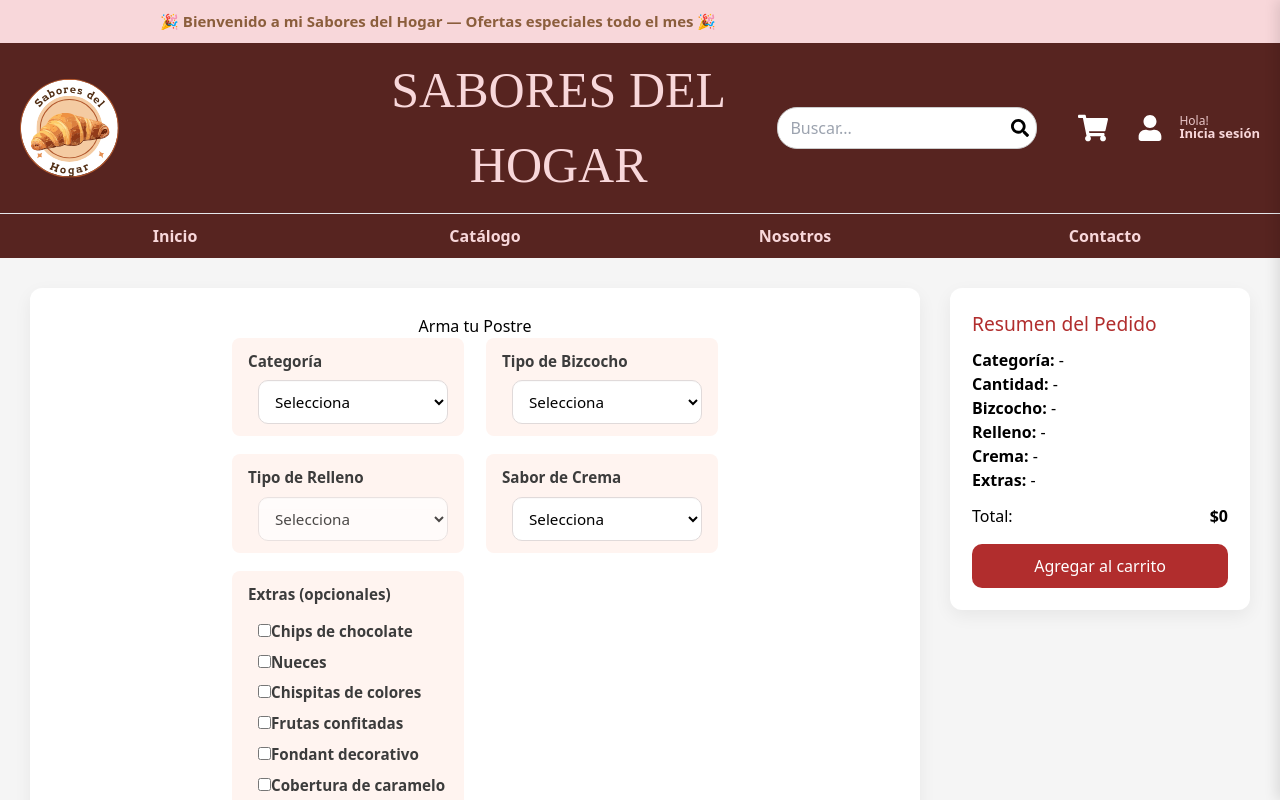
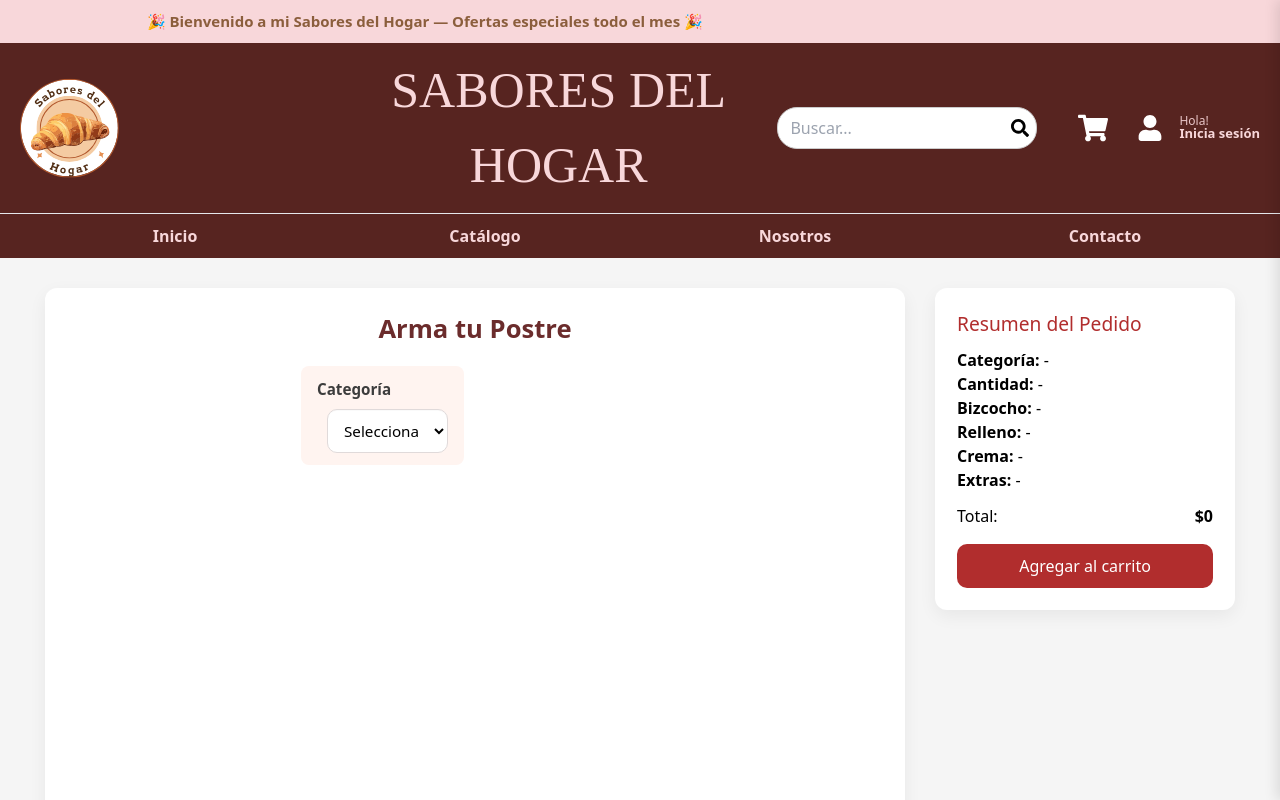
Before and after one commit to Ki4ra1109/sabores-del-hogar, a React (Vite) app in the folder frontend/: page /postre in a window 1280 px wide. Shown: the top 800 px of the page. Built offline with nearby package versions, Linux system fonts and the light colour scheme.

Commit message:
feat: arreglos finales arma tu postre

```diff
--- a/frontend/src/views/Postre/Postre.css
+++ b/frontend/src/views/Postre/Postre.css
@@ -1,7 +1,7 @@
-/* Layout general */
 .postre-container {
   display: flex;
   align-items: flex-start;
+  justify-content: center; /* <-- Agregado para centrar */
   gap: 30px;
   padding: 30px;
   background-color: #f5f5f5;
@@ -9,29 +9,28 @@
   box-sizing: border-box;
 }
 
-/* Card del formulario (izquierda) */
 .postre-card {
   background: #fff;
   border-radius: 12px;
-  padding: 26px;
+  padding: 22px;
   box-shadow: 0 6px 18px rgba(0, 0, 0, 0.06);
-  flex: 1 1 700px;    /* crece para ocupar el espacio disponible */
+  flex: 1 1 540px;
   min-width: 420px;
+  max-width: 860px;
   display: flex;
-  flex-direction: column; /* importante: h2 arriba y luego el grid */
+  flex-direction: column;
   box-sizing: border-box;
+  min-height: 680px;
 }
 
-/* Título encima del grid */
 .titulo-formulario {
   font-size: 1.6rem;
   font-weight: 700;
   margin: 0 0 18px 0;
   color: #6b2c2c;
-  text-align: left; /* o center si prefieres */
+  text-align: left;
 }
 
-/* Grid de campos: dos columnas consistentes */
 .postre-form-grid {
   display: grid;
   grid-template-columns: repeat(2, minmax(0, 1fr));
@@ -40,25 +39,21 @@
   align-items: start;
 }
 
-/* Si quieres que algún campo ocupe las 2 columnas: .full */
 .postre-form-grid .full {
   grid-column: 1 / -1;
 }
 
-/* Campo individual: etiqueta arriba, input debajo */
 .campo {
   display: flex;
   flex-direction: column;
   gap: 8px;
 }
-
 .campo label {
   font-weight: 700;
   font-size: 0.95rem;
   color: #3c3c3c;
 }
 
-/* Inputs y selects */
 .campo input[type="text"],
 .campo input[type="number"],
 .campo select,
@@ -72,7 +67,6 @@
   box-sizing: border-box;
 }
 
-/* checkbox inline small tweak */
 .checkbox-inline {
   display: flex;
   align-items: center;
@@ -80,15 +74,29 @@
   font-weight: 600;
 }
 
-/* Extras y checkbox group */
+.campo.filler {
+  visibility: hidden;
+  min-height: 56px;
+}
+
+.campo-extras {
+  padding: 12px;
+  border: 1px dashed #e6caca;
+  border-radius: 10px;
+  background: #fff9f9;
+}
+.campo-extras > label {
+  color: #6b2c2c;
+}
+
 .campo-extras .checkbox-group {
-  display: flex;
-  flex-direction: column;
-  gap: 8px;
+  display: grid;
+  grid-template-columns: repeat(auto-fit, minmax(160px, 1fr));
+  gap: 10px;
   margin-top: 6px;
 }
 
-/* Card resumen (derecha) */
+/* Card resumen (derecha) - NO TOCAR */
 .resumen-card {
   background: #fff;
   border-radius: 12px;
@@ -99,7 +107,6 @@
   flex-direction: column;
   box-sizing: border-box;
 }
-
 .resumen-card h3 {
   margin: 0 0 10px 0;
   color: #b12d2d;
@@ -114,7 +121,6 @@
   align-items: center;
   font-size: 1rem;
 }
-
 .btn-agregar {
   margin-top: 16px;
   background: #b12d2d;
@@ -125,7 +131,6 @@
   font-size: 1rem;
   cursor: pointer;
 }
-
 .btn-agregar:hover {
   background: #8f2222;
 }
@@ -146,9 +151,17 @@
   .postre-card {
     min-width: 0;
     width: 100%;
+    min-height: unset;
   }
   .resumen-card {
     width: 100%;
     order: 2;
   }
 }
+
+.contenedor-extras-resumen {
+  display: flex;
+  justify-content: center;
+  gap: 2rem;
+  margin-top: 2rem;
+}
--- a/frontend/src/views/Postre/Postre.jsx
+++ b/frontend/src/views/Postre/Postre.jsx
@@ -86,14 +86,17 @@ const Postre = () => {
     cupcakeConRelleno,
   ]);
 
-  const onChangePersonas = (e) => setPersonas(Math.max(15, parseInt(e.target.value || 15, 10)));
-  const onChangeCantidad = (e) => setCantidad(Math.max(6, parseInt(e.target.value || 6, 10)));
+  const onChangePersonas = (e) =>
+    setPersonas(Math.max(15, parseInt(e.target.value || 15, 10)));
+  const onChangeCantidad = (e) =>
+    setCantidad(Math.max(6, parseInt(e.target.value || 6, 10)));
 
   const handleAgregar = () => {
     if (
       !opcion ||
       (opcion === "torta" && (!bizcocho || !crema || !relleno)) ||
-      (opcion === "cupcake" && (!bizcocho || !crema || (cupcakeConRelleno && !relleno))) ||
+      (opcion === "cupcake" &&
+        (!bizcocho || !crema || (cupcakeConRelleno && !relleno))) ||
       (opcion === "tartaleta" && (!fruta1 && !fruta2))
     ) {
       alert("Completa los campos requeridos antes de agregar al carrito.");
@@ -130,8 +133,10 @@ const Postre = () => {
             ? relleno
             : undefined,
         crema,
-        frutas: opcion === "tartaleta" ? [fruta1, fruta2].filter(Boolean) : undefined,
-        decoracion: opcion === "tartaleta" ? decoracion || "Sin decoración" : undefined,
+        frutas:
+          opcion === "tartaleta" ? [fruta1, fruta2].filter(Boolean) : undefined,
+        decoracion:
+          opcion === "tartaleta" ? decoracion || "Sin decoración" : undefined,
         mensajeTorta: opcion === "torta" ? mensajeTorta || "Sin mensaje" : undefined,
         extras,
       },
@@ -146,22 +151,21 @@ const Postre = () => {
         const current = JSON.parse(localStorage.getItem("carrito") || "[]");
         current.push(producto);
         localStorage.setItem("carrito", JSON.stringify(current));
-        window.dispatchEvent(new CustomEvent("carrito:agregado", { detail: producto }));
+        window.dispatchEvent(
+          new CustomEvent("carrito:agregado", { detail: producto })
+        );
       } catch {}
     }
 
     alert("¡Producto agregado al carrito!");
   };
 
-  return (
-    <>
-      <Header />
-      <div className="postre-container">
-        <div className="postre-card">
-          <h2>Arma tu Postre</h2>
-          <div className="postre-form-grid">
-            {/* categoría */}
-            <div className="campo">
+  /* --------- Construimos el grid en pares y con tamaño constante --------- */
+  const fields = [];
+
+  // Categoría (siempre)
+  fields.push(
+    <div className="campo" key="cat">
       <label>Categoría</label>
       <select
         value={opcion}
@@ -181,14 +185,23 @@ const Postre = () => {
         <option value="tartaleta">Tartaleta</option>
       </select>
     </div>
+  );
 
-            {opcion === "torta" && (
-              <>
-                <div className="campo">
+  // Cantidades / Mensaje / Bizcocho / Relleno / Crema según categoría
+  if (opcion === "torta") {
+    fields.push(
+      <div className="campo" key="per">
         <label>Cantidad de personas (mín. 15)</label>
-                  <input type="number" min={15} value={personasOK} onChange={onChangePersonas} />
+        <input
+          type="number"
+          min={15}
+          value={personasOK}
+          onChange={onChangePersonas}
+        />
       </div>
-                <div className="campo">
+    );
+    fields.push(
+      <div className="campo" key="msg">
         <label>Mensaje (gratis)</label>
         <input
           type="text"
@@ -197,18 +210,9 @@ const Postre = () => {
           onChange={(e) => setMensajeTorta(e.target.value)}
         />
       </div>
-              </>
-            )}
-            {(opcion === "cupcake" || opcion === "tartaleta") && (
-              <div className="campo">
-                <label>Cantidad (mín. 6)</label>
-                <input type="number" min={6} value={cantidadOK} onChange={onChangeCantidad} />
-              </div>
-            )}
-
-            {/* bizcocho */}
-            {opcion !== "tartaleta" && (
-              <div className="campo">
+    );
+    fields.push(
+      <div className="campo" key="biz">
         <label>Tipo de Bizcocho</label>
         <select value={bizcocho} onChange={(e) => setBizcocho(e.target.value)}>
           <option value="">Selecciona</option>
@@ -218,15 +222,63 @@ const Postre = () => {
           <option value="zanahoria">Zanahoria</option>
         </select>
       </div>
-            )}
-
-            {/* relleno */}
-            {opcion !== "tartaleta" && (
-              <div className="campo">
+    );
+    fields.push(
+      <div className="campo" key="rel-torta">
         <label>Tipo de Relleno</label>
-                {opcion === "cupcake" ? (
-                  <>
-                    <label>
+        <select
+          value={relleno}
+          onChange={(e) => setRelleno(e.target.value)}
+          disabled={opcion !== "torta"}
+        >
+          <option value="">Selecciona</option>
+          <option value="frutilla">Frutilla</option>
+          <option value="manjar">Manjar</option>
+          <option value="cremaPastelera">Crema Pastelera</option>
+          <option value="zanahoria">Crema de zanahoria</option>
+        </select>
+      </div>
+    );
+    fields.push(
+      <div className="campo" key="cre">
+        <label>Sabor de Crema</label>
+        <select value={crema} onChange={(e) => setCrema(e.target.value)}>
+          <option value="">Selecciona</option>
+          <option value="vainilla">Vainilla</option>
+          <option value="chocolate">Chocolate</option>
+          <option value="frutilla">Frutilla</option>
+          <option value="zanahoria">Zanahoria</option>
+        </select>
+      </div>
+    );
+  } else if (opcion === "cupcake") {
+    fields.push(
+      <div className="campo" key="cant-ck">
+        <label>Cantidad (mín. 6)</label>
+        <input
+          type="number"
+          min={6}
+          value={cantidadOK}
+          onChange={onChangeCantidad}
+        />
+      </div>
+    );
+    fields.push(
+      <div className="campo" key="biz-ck">
+        <label>Tipo de Bizcocho</label>
+        <select value={bizcocho} onChange={(e) => setBizcocho(e.target.value)}>
+          <option value="">Selecciona</option>
+          <option value="vainilla">Vainilla</option>
+          <option value="chocolate">Chocolate</option>
+          <option value="redvelvet">Red Velvet</option>
+          <option value="zanahoria">Zanahoria</option>
+        </select>
+      </div>
+    );
+    fields.push(
+      <div className="campo" key="rel-ck">
+        <label>Tipo de Relleno</label>
+        <label className="checkbox-inline">
           <input
             type="checkbox"
             checked={cupcakeConRelleno}
@@ -249,26 +301,10 @@ const Postre = () => {
           <option value="cremaVainilla">Crema de vainilla</option>
           <option value="zanahoria">Crema de zanahoria</option>
         </select>
-                  </>
-                ) : (
-                  <select
-                    value={relleno}
-                    onChange={(e) => setRelleno(e.target.value)}
-                    disabled={opcion !== "torta"}
-                  >
-                    <option value="">Selecciona</option>
-                    <option value="frutilla">Frutilla</option>
-                    <option value="manjar">Manjar</option>
-                    <option value="cremaPastelera">Crema Pastelera</option>
-                    <option value="zanahoria">Crema de zanahoria</option>
-                  </select>
-                )}
       </div>
-            )}
-
-            {/* crema */}
-            {opcion !== "tartaleta" && (
-              <div className="campo">
+    );
+    fields.push(
+      <div className="campo" key="cre-ck">
         <label>Sabor de Crema</label>
         <select value={crema} onChange={(e) => setCrema(e.target.value)}>
           <option value="">Selecciona</option>
@@ -278,12 +314,32 @@ const Postre = () => {
           <option value="zanahoria">Zanahoria</option>
         </select>
       </div>
-            )}
-
-            {/* tartaleta */}
-            {opcion === "tartaleta" && (
-              <>
-                <div className="campo">
+    );
+    // Campo extra para cuadrar filas (si quieres algo útil en vez de filler)
+    fields.push(
+      <div className="campo" key="presentacion">
+        <label>Presentación</label>
+        <select value={""} onChange={() => {}}>
+          <option value="">Caja estándar</option>
+          <option value="mini">Mini cupcakes</option>
+          <option value="mix">Mix sabores</option>
+        </select>
+      </div>
+    );
+  } else if (opcion === "tartaleta") {
+    fields.push(
+      <div className="campo" key="cant-ta">
+        <label>Cantidad (mín. 6)</label>
+        <input
+          type="number"
+          min={6}
+          value={cantidadOK}
+          onChange={onChangeCantidad}
+        />
+      </div>
+    );
+    fields.push(
+      <div className="campo" key="f1">
         <label>Fruta 1</label>
         <select value={fruta1} onChange={(e) => setFruta1(e.target.value)}>
           <option value="">Selecciona</option>
@@ -293,7 +349,9 @@ const Postre = () => {
           <option value="arándano">Arándano</option>
         </select>
       </div>
-                <div className="campo">
+    );
+    fields.push(
+      <div className="campo" key="f2">
         <label>Fruta 2 (opcional)</label>
         <select value={fruta2} onChange={(e) => setFruta2(e.target.value)}>
           <option value="">Selecciona</option>
@@ -303,7 +361,9 @@ const Postre = () => {
           <option value="arándano">Arándano</option>
         </select>
       </div>
-                <div className="campo">
+    );
+    fields.push(
+      <div className="campo" key="deco">
         <label>Decoración (opcional)</label>
         <input
           type="text"
@@ -312,12 +372,32 @@ const Postre = () => {
           onChange={(e) => setDecoracion(e.target.value)}
         />
       </div>
-              </>
-            )}
+    );
+    // Campo útil de relleno para cuadrar pares
+    fields.push(
+      <div className="campo" key="base-tartaleta">
+        <label>Base</label>
+        <select value={""} onChange={() => {}}>
+          <option value="">Masa dulce clásica</option>
+          <option value="integral">Masa integral</option>
+        </select>
+      </div>
+    );
+  }
 
-            {/* Extras */}
-            {opcion !== "tartaleta" && (
-              <div className="campo campo-extras">
+  // --- Normalización: mínimo 6 campos (3 filas) y que sea par ---
+  const MIN_FIELDS = 6;
+  while (fields.length < MIN_FIELDS) {
+    fields.push(<div className="campo filler" key={`filler-${fields.length}`} />);
+  }
+  if (fields.length % 2 !== 0) {
+    fields.push(<div className="campo filler" key={`filler-${fields.length}`} />);
+  }
+
+  // Extras (ocupan 2 columnas y van al final). Solo para torta/cupcake.
+  if (opcion === "torta" || opcion === "cupcake") {
+    fields.push(
+      <div className="campo campo-extras full" key="extras">
         <label>Extras (opcionales)</label>
         <div className="checkbox-group">
           <label>
@@ -370,10 +450,20 @@ const Postre = () => {
           </label>
         </div>
       </div>
-            )}
-          </div>
+    );
+  }
+
+  return (
+    <>
+      <Header />
+      <div className="postre-container">
+        {/* LEFT: formulario */}
+        <div className="postre-card">
+          <h2 className="titulo-formulario">Arma tu Postre</h2>
+          <div className="postre-form-grid">{fields}</div>
         </div>
 
+        {/* RIGHT: resumen (sin cambios estructurales) */}
         <aside className="resumen-card">
           <h3>Resumen del Pedido</h3>
           <p><strong>Categoría:</strong> {opcion || "-"}</p>
@@ -397,7 +487,9 @@ const Postre = () => {
                   : relleno || "-"}
               </p>
               <p><strong>Crema:</strong> {crema || "-"}</p>
-              {opcion === "torta" && <p><strong>Mensaje:</strong> {mensajeTorta || "-"}</p>}
+              {opcion === "torta" && (
+                <p><strong>Mensaje:</strong> {mensajeTorta || "-"}</p>
+              )}
               <p>
                 <strong>Extras:</strong>{" "}
                 {[
@@ -415,7 +507,10 @@ const Postre = () => {
           )}
           {opcion === "tartaleta" && (
             <>
-              <p><strong>Frutas:</strong> {[fruta1, fruta2].filter(Boolean).join(", ") || "-"}</p>
+              <p>
+                <strong>Frutas:</strong>{" "}
+                {[fruta1, fruta2].filter(Boolean).join(", ") || "-"}
+              </p>
               <p><strong>Decoración:</strong> {decoracion || "-"}</p>
             </>
           )}
@@ -432,5 +527,4 @@ const Postre = () => {
     </>
   );
 };
-
 export default Postre;
```
Lines whose indentation alone changed are shown as unchanged.
